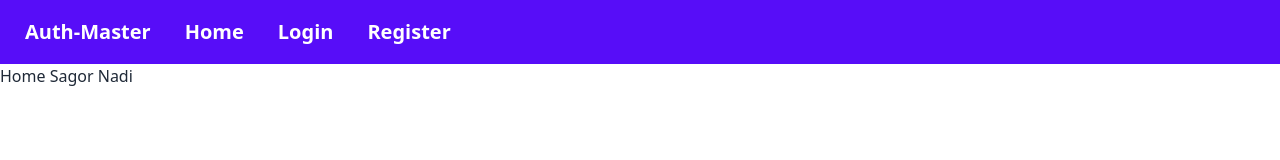
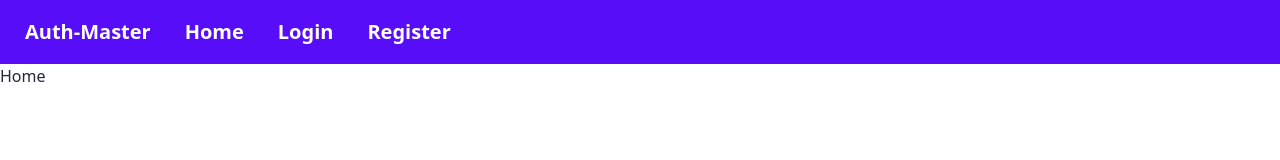
Before and after one commit to mehjabinhasanmoni/auth-firbase-context-tailwind, a React (Vite) app: page / in a window 1280 px wide. Shown: the top 160 px of the page. Built offline with nearby package versions, Linux system fonts and the light colour scheme.

Commit message:
Access context value from anywhere inside the app

```diff
--- a/src/Component/Home.jsx
+++ b/src/Component/Home.jsx
@@ -2,7 +2,7 @@ import React, { useContext } from 'react';
 import { AuthContext } from '../providers/AuthProvider';
 
 const Home = () => {
-    const user = useContext(AuthContext);
+    const {user} = useContext(AuthContext);
 
     return (
         <div>
--- a/src/Component/Register.jsx
+++ b/src/Component/Register.jsx
@@ -1,7 +1,12 @@
-import React from 'react';
+import React, { useContext } from 'react';
 import { Link } from 'react-router-dom';
+import { AuthContext } from '../providers/AuthProvider';
 
 const Register = () => {
+
+  const {user} = useContext(AuthContext);
+
+  console.log(user);
 
   const handleRegister = event =>{
     event.preventDefault();
--- a/src/providers/AuthProvider.jsx
+++ b/src/providers/AuthProvider.jsx
@@ -1,13 +1,23 @@
-import React, { createContext } from 'react';
+import React, { createContext, useState } from 'react';
+import { getAuth } from "firebase/auth";
+import app from '../Firbase/Firbase';
 
 export const AuthContext  =  createContext(null);
 
+const auth = getAuth(app);
+
 const AuthProvider = ({children}) => {
 
-    const user = {displayName: 'Sagor Nadi'}
+    const [user, setUser] = useState(null);
+
+    const authInfo ={
+        user,
+    }
+
+
 
     return (
-        <AuthContext.Provider value={user}>
+        <AuthContext.Provider value={authInfo}>
             {children}
 
         </AuthContext.Provider>
```
